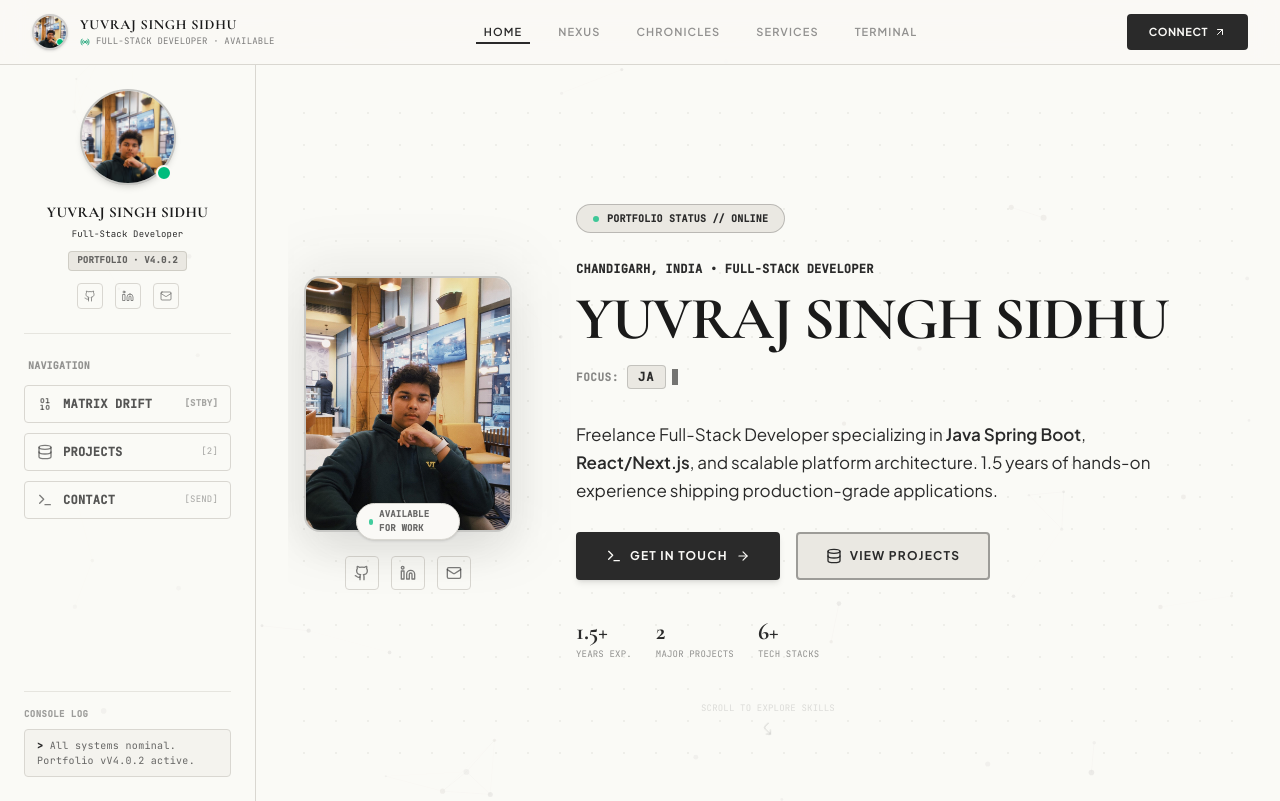
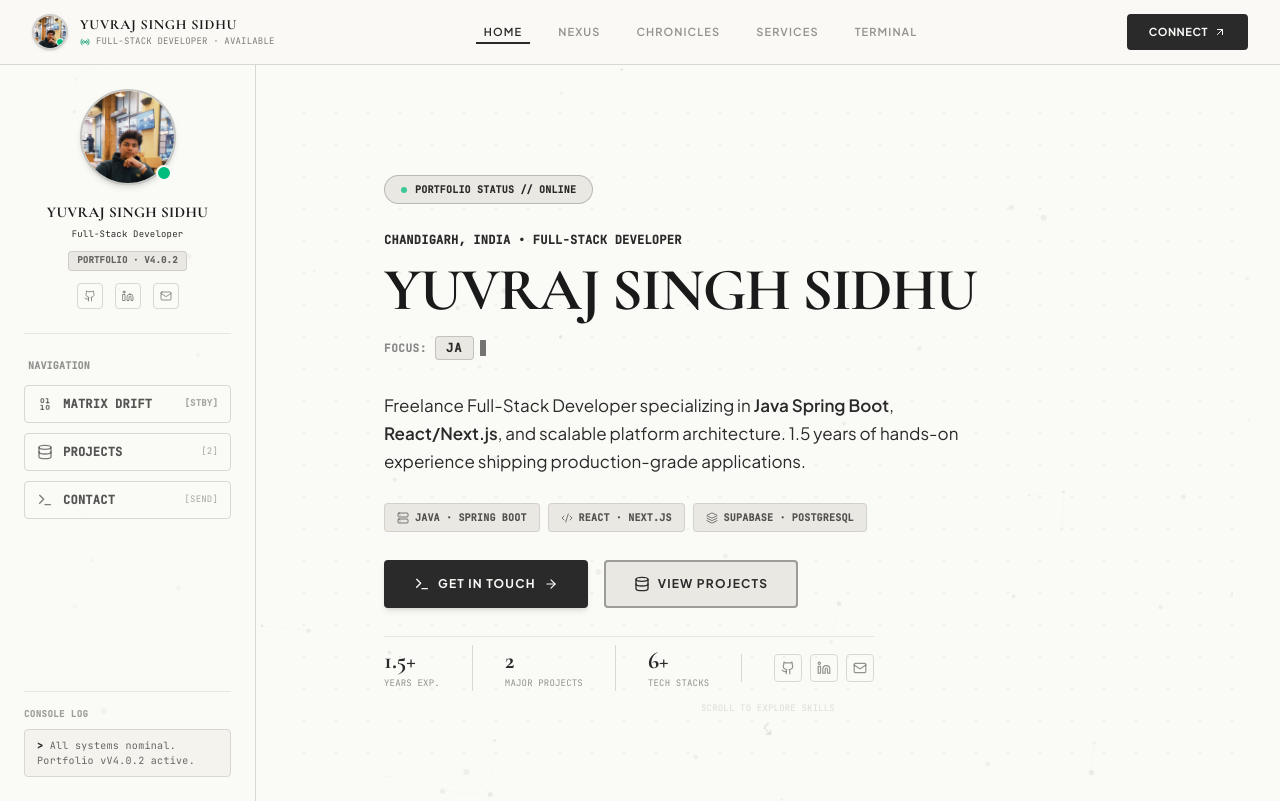
Before and after one commit to YuvrajCodes11/Yuvraj_Portfolio, a React (Vite) app in the folder yuvraj-singh-sidhu-portfolio/: page / in a window 1280 px wide. Built offline with nearby package versions, Linux system fonts and the light colour scheme.

Commit message:
Update HeroSection.tsx

```diff
--- a/yuvraj-singh-sidhu-portfolio/src/components/HeroSection.tsx
+++ b/yuvraj-singh-sidhu-portfolio/src/components/HeroSection.tsx
@@ -1,6 +1,6 @@
 import React, { useState, useEffect } from 'react';
 import { motion } from 'motion/react';
-import { Terminal, ArrowRight, CornerDownRight, Database, Github, Linkedin, Mail } from 'lucide-react';
+import { Terminal, ArrowRight, CornerDownRight, Database, Github, Linkedin, Mail, Code2, Server, Layers } from 'lucide-react';
 import { PERSONAL_INFO } from '../data';
 
 interface HeroSectionProps {
@@ -22,102 +22,41 @@ export default function HeroSection({ setActiveTab, onBioLinkClick }: HeroSectio
   useEffect(() => {
     let timer: NodeJS.Timeout;
     const currentFullTitle = roles[roleIndex];
-
     if (isDeleting) {
-      timer = setTimeout(() => {
-        setTypedTitle(currentFullTitle.slice(0, typedTitle.length - 1));
-        setTypingSpeed(40);
-      }, typingSpeed);
+      timer = setTimeout(() => { setTypedTitle(currentFullTitle.slice(0, typedTitle.length - 1)); setTypingSpeed(40); }, typingSpeed);
     } else {
-      timer = setTimeout(() => {
-        setTypedTitle(currentFullTitle.slice(0, typedTitle.length + 1));
-        setTypingSpeed(100);
-      }, typingSpeed);
+      timer = setTimeout(() => { setTypedTitle(currentFullTitle.slice(0, typedTitle.length + 1)); setTypingSpeed(100); }, typingSpeed);
     }
-
-    if (!isDeleting && typedTitle === currentFullTitle) {
-      timer = setTimeout(() => setIsDeleting(true), 2000);
-    } else if (isDeleting && typedTitle === '') {
-      setIsDeleting(false);
-      setRoleIndex((prev) => (prev + 1) % roles.length);
-      setTypingSpeed(500);
-    }
-
+    if (!isDeleting && typedTitle === currentFullTitle) { timer = setTimeout(() => setIsDeleting(true), 2000); }
+    else if (isDeleting && typedTitle === '') { setIsDeleting(false); setRoleIndex((prev) => (prev + 1) % roles.length); setTypingSpeed(500); }
     return () => clearTimeout(timer);
   }, [typedTitle, isDeleting, roleIndex]);
 
+  const techPills = [
+    { icon: Server, label: 'Java · Spring Boot' },
+    { icon: Code2, label: 'React · Next.js' },
+    { icon: Layers, label: 'Supabase · PostgreSQL' },
+  ];
+
   return (
     <section id="hero-display" className="relative flex flex-col items-center justify-center min-h-[calc(100vh-8rem)] text-art-text overflow-hidden px-4 font-serif">
-      {/* Decorative Fine Art Grid background */}
+      {/* Dot grid background */}
       <div className="absolute inset-0 z-0 bg-[radial-gradient(#BFBCB3_0.75px,transparent_0.75px)] [background-size:32px_32px] opacity-20 pointer-events-none" />
 
-      <div className="relative z-10 w-full max-w-5xl flex flex-col lg:flex-row items-center gap-12 lg:gap-16 text-center lg:text-left">
+      <div className="relative z-10 w-full max-w-3xl flex flex-col items-center lg:items-start text-center lg:text-left space-y-7">
 
-        {/* Profile Photo Column */}
-        <motion.div
-          initial={{ opacity: 0, x: -20 }}
-          animate={{ opacity: 1, x: 0 }}
-          transition={{ duration: 0.7 }}
-          className="flex-shrink-0 flex flex-col items-center"
-        >
-          <div className="relative">
-            {/* Outer glow ring */}
-            <div className="absolute inset-0 rounded-2xl bg-art-charcoal/8 blur-xl scale-110 pointer-events-none" />
-            {/* Frame border */}
-            <div className="relative h-52 w-44 sm:h-64 sm:w-52 rounded-2xl overflow-hidden border-2 border-art-charcoal/20 shadow-2xl shadow-art-charcoal/10">
-              {PERSONAL_INFO.avatarUrl ? (
-                <img
-                  src={PERSONAL_INFO.avatarUrl}
-                  alt="Yuvraj Singh Sidhu"
-                  className="h-full w-full object-cover object-top"
-                />
-              ) : (
-                <div className="h-full w-full flex items-center justify-center bg-art-charcoal text-art-bg font-mono text-4xl font-bold">
-                  YS
-                </div>
-              )}
-              {/* Subtle overlay for integration */}
-              <div className="absolute inset-0 bg-gradient-to-t from-art-charcoal/10 to-transparent pointer-events-none" />
-            </div>
-            {/* Online indicator */}
-            <div className="absolute -bottom-2 left-1/2 -translate-x-1/2 flex items-center space-x-1.5 bg-art-bg border border-art-beige-mid rounded-full px-3 py-1 shadow-sm">
-              <span className="h-1.5 w-1.5 rounded-full bg-emerald-500 animate-pulse" />
-              <span className="font-mono text-[9px] text-art-charcoal/70 uppercase font-semibold tracking-widest">Available for Work</span>
-            </div>
-          </div>
-
-          {/* Social links below photo */}
-          <div className="flex items-center space-x-3 mt-6">
-            <a href={PERSONAL_INFO.github} target="_blank" rel="noreferrer"
-              className="p-2 border border-art-beige-mid hover:border-art-charcoal hover:bg-art-beige-light text-art-charcoal/60 hover:text-art-charcoal rounded-sm transition-all">
-              <Github className="h-4 w-4" />
-            </a>
-            <a href={PERSONAL_INFO.linkedin} target="_blank" rel="noreferrer"
-              className="p-2 border border-art-beige-mid hover:border-art-charcoal hover:bg-art-beige-light text-art-charcoal/60 hover:text-art-charcoal rounded-sm transition-all">
-              <Linkedin className="h-4 w-4" />
-            </a>
-            <a href={`mailto:${PERSONAL_INFO.email}`}
-              className="p-2 border border-art-beige-mid hover:border-art-charcoal hover:bg-art-beige-light text-art-charcoal/60 hover:text-art-charcoal rounded-sm transition-all">
-              <Mail className="h-4 w-4" />
-            </a>
-          </div>
-        </motion.div>
-
-        {/* Content Column */}
-        <div className="flex flex-col items-center lg:items-start space-y-7">
-
-          {/* Status indicator */}
+        {/* Status pill */}
         <motion.div
           initial={{ opacity: 0, y: -10 }}
           animate={{ opacity: 1, y: 0 }}
-            transition={{ duration: 0.6 }}
+          transition={{ duration: 0.5 }}
           className="flex items-center space-x-2 border border-art-charcoal/25 bg-art-beige-light px-4 py-1.5 rounded-full text-[10px] font-mono uppercase tracking-widest text-art-charcoal font-bold"
         >
           <span className="h-1.5 w-1.5 rounded-full bg-emerald-500 animate-pulse" />
           <span>PORTFOLIO STATUS // {PERSONAL_INFO.status}</span>
         </motion.div>
 
-          {/* Name & Title */}
+        {/* Name & location */}
         <div className="space-y-3">
           <motion.p
             initial={{ opacity: 0 }}
@@ -137,7 +76,7 @@ export default function HeroSection({ setActiveTab, onBioLinkClick }: HeroSectio
             {PERSONAL_INFO.name}
           </motion.h1>
 
-            {/* Typing Role */}
+          {/* Typing role */}
           <div className="h-8 flex items-center justify-center lg:justify-start font-mono">
             <span className="text-[11px] text-art-charcoal/55 font-bold uppercase tracking-wider">FOCUS:</span>
             <span className="text-[12px] text-art-charcoal font-bold tracking-widest ml-2 bg-art-beige-light border border-art-charcoal/20 px-2.5 py-0.5 rounded-sm">
@@ -147,17 +86,33 @@ export default function HeroSection({ setActiveTab, onBioLinkClick }: HeroSectio
           </div>
         </div>
 
-          {/* Bio excerpt */}
+        {/* Bio */}
         <motion.p
           initial={{ opacity: 0, y: 10 }}
           animate={{ opacity: 1, y: 0 }}
           transition={{ delay: 0.5, duration: 0.6 }}
           className="max-w-xl text-art-charcoal/75 text-base sm:text-[17px] leading-relaxed font-sans"
         >
-            Freelance Full-Stack Developer specializing in <strong className="text-art-charcoal font-semibold">Java Spring Boot</strong>, <strong className="text-art-charcoal font-semibold">React/Next.js</strong>, and scalable platform architecture. 1.5 years of hands-on experience shipping production-grade applications.
+          Freelance Full-Stack Developer specializing in <strong className="text-art-charcoal font-semibold">Java Spring Boot</strong>,{' '}
+          <strong className="text-art-charcoal font-semibold">React/Next.js</strong>, and scalable platform architecture. 1.5 years of hands-on experience shipping production-grade applications.
         </motion.p>
 
-          {/* CTA Buttons */}
+        {/* Tech stack pills */}
+        <motion.div
+          initial={{ opacity: 0 }}
+          animate={{ opacity: 1 }}
+          transition={{ delay: 0.55, duration: 0.5 }}
+          className="flex flex-wrap justify-center lg:justify-start gap-2"
+        >
+          {techPills.map(({ icon: Icon, label }) => (
+            <div key={label} className="flex items-center space-x-1.5 border border-art-beige-dark/50 bg-art-beige-light px-3 py-1.5 rounded-sm">
+              <Icon className="h-3 w-3 text-art-charcoal/60" />
+              <span className="font-mono text-[10px] text-art-charcoal/80 font-semibold uppercase tracking-wider">{label}</span>
+            </div>
+          ))}
+        </motion.div>
+
+        {/* CTA buttons */}
         <motion.div
           initial={{ opacity: 0, y: 15 }}
           animate={{ opacity: 1, y: 0 }}
@@ -187,23 +142,38 @@ export default function HeroSection({ setActiveTab, onBioLinkClick }: HeroSectio
           initial={{ opacity: 0 }}
           animate={{ opacity: 1 }}
           transition={{ delay: 0.8, duration: 0.6 }}
-            className="flex items-center space-x-6 pt-2"
+          className="flex items-center space-x-8 pt-2 border-t border-art-beige-mid/60 w-full lg:w-auto"
         >
           {[
             { val: '1.5+', label: 'Years Exp.' },
             { val: '2', label: 'Major Projects' },
             { val: '6+', label: 'Tech Stacks' },
-            ].map((stat) => (
-              <div key={stat.label} className="text-center lg:text-left">
+          ].map((stat, i) => (
+            <div key={stat.label} className={`text-center lg:text-left ${i !== 0 ? 'border-l border-art-beige-mid pl-8' : ''}`}>
               <div className="font-serif text-2xl font-bold text-art-charcoal">{stat.val}</div>
               <div className="font-mono text-[9px] text-art-charcoal/50 uppercase tracking-wider">{stat.label}</div>
             </div>
           ))}
+
+          {/* Social icons inline with stats */}
+          <div className="hidden lg:flex items-center space-x-2 ml-auto border-l border-art-beige-mid pl-8">
+            <a href={PERSONAL_INFO.github} target="_blank" rel="noreferrer"
+              className="p-1.5 border border-art-beige-mid hover:border-art-charcoal hover:bg-art-beige-light text-art-charcoal/50 hover:text-art-charcoal rounded-sm transition-all">
+              <Github className="h-3.5 w-3.5" />
+            </a>
+            <a href={PERSONAL_INFO.linkedin} target="_blank" rel="noreferrer"
+              className="p-1.5 border border-art-beige-mid hover:border-art-charcoal hover:bg-art-beige-light text-art-charcoal/50 hover:text-art-charcoal rounded-sm transition-all">
+              <Linkedin className="h-3.5 w-3.5" />
+            </a>
+            <a href={`mailto:${PERSONAL_INFO.email}`}
+              className="p-1.5 border border-art-beige-mid hover:border-art-charcoal hover:bg-art-beige-light text-art-charcoal/50 hover:text-art-charcoal rounded-sm transition-all">
+              <Mail className="h-3.5 w-3.5" />
+            </a>
+          </div>
         </motion.div>
       </div>
-      </div>
 
-      {/* Scroll indicator */}
+      {/* Scroll hint */}
       <motion.div
         initial={{ opacity: 0 }}
         animate={{ opacity: [0, 0.5, 0] }}
```
Lines whose indentation alone changed are shown as unchanged.
